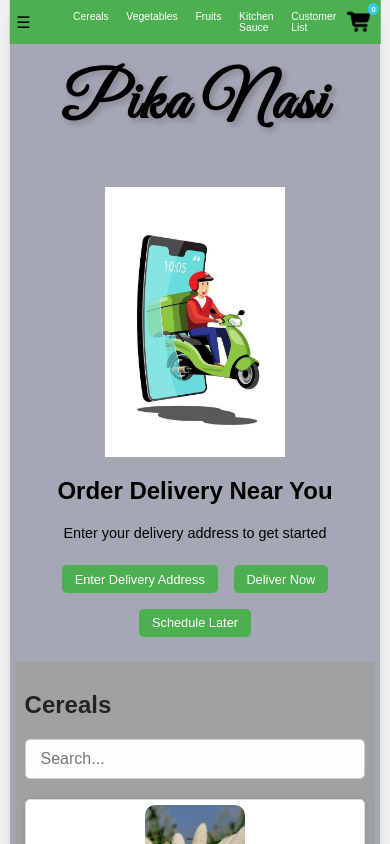
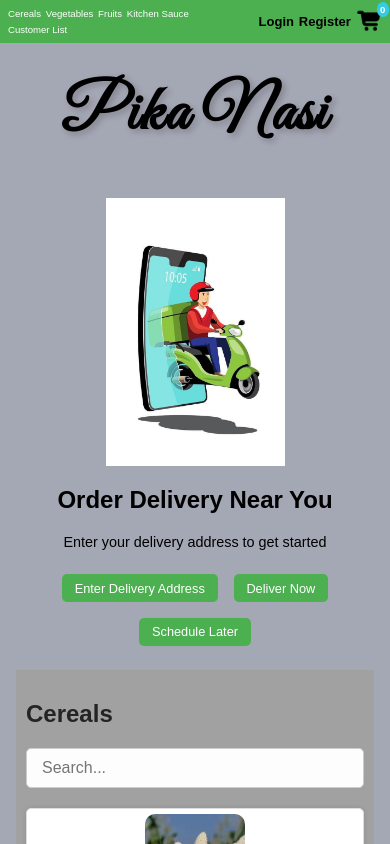
Before and after one commit to Reycode01/FreshGrocers-, a React (Vite) app in the folder my-app/: page / in a window 390 px wide. Shown: the top 844 px of the page. Built offline with nearby package versions, Linux system fonts and the light colour scheme.

Commit message:
funct:login and register

```diff
--- a/my-app/src/App.jsx
+++ b/my-app/src/App.jsx
@@ -12,8 +12,14 @@ import Cereals from './Cereals';
 import Vegetables from './Vegetables';
 import Fruits from './Fruits';
 import KitchenSauce from './KitchenSauce';
+import Login from './Login'; // Import the Login component
+import Register from './Register'; // Import the Register component
+import axios from 'axios';
 
 const App = () => {
+  const [isLoggedIn, setIsLoggedIn] = useState(false);
+  const [showModal, setShowModal] = useState(false);
+  const [isLoginMode, setIsLoginMode] = useState(true); // Toggle between login and register
   const [showAbout, setShowAbout] = useState(false);
   const [showProducts, setShowProducts] = useState(false);
   const [showCartDetails, setShowCartDetails] = useState(false);
@@ -24,17 +30,15 @@ const App = () => {
   const [bucket, setBucket] = useState([]);
   const [totalAmount, setTotalAmount] = useState(0);
   const [selectedCategory, setSelectedCategory] = useState('cereals');
-  const [showModal, setShowModal] = useState(false);
-
-  const [menuActive, setMenuActive] = useState(false);
 
   const cerealsRef = useRef(null);
   const vegetablesRef = useRef(null);
   const fruitsRef = useRef(null);
   const kitchenSauceRef = useRef(null);
 
-  const toggleMenu = () => {
-    setMenuActive(!menuActive);
+  const handleLogout = async () => {
+    await axios.post('/api/logout');
+    setIsLoggedIn(false);
   };
 
   useEffect(() => {
@@ -48,6 +52,28 @@ const App = () => {
     localStorage.setItem('bucket', JSON.stringify(bucket));
     localStorage.setItem('totalAmount', totalAmount.toString());
   }, [bucket, totalAmount]);
+
+  const handleScrollToCategory = (ref) => {
+    window.scrollTo({
+      top: ref.current.offsetTop,
+      behavior: 'smooth'
+    });
+  };
+
+  const renderCategory = () => {
+    switch (selectedCategory) {
+      case 'cereals':
+        return <Cereals onAddToBucket={handleAddToBucket} onDone={handleCalculateTotal} />;
+      case 'vegetables':
+        return <Vegetables onAddToBucket={handleAddToBucket} onDone={handleCalculateTotal} />;
+      case 'fruits':
+        return <Fruits onAddToBucket={handleAddToBucket} onDone={handleCalculateTotal} />;
+      case 'kitchensauce':
+        return <KitchenSauce onAddToBucket={handleAddToBucket} onDone={handleCalculateTotal} />;
+      default:
+        return <Cereals onAddToBucket={handleAddToBucket} onDone={handleCalculateTotal} />;
+    }
+  };
 
   const handleAboutClick = () => {
     setShowAbout(true);
@@ -122,28 +148,6 @@ const App = () => {
     setShowCartDetails(true);
   };
 
-  const handleScrollToCategory = (ref) => {
-    window.scrollTo({
-      top: ref.current.offsetTop,
-      behavior: 'smooth'
-    });
-  };
-
-  const renderCategory = () => {
-    switch (selectedCategory) {
-      case 'cereals':
-        return <Cereals onAddToBucket={handleAddToBucket} onDone={handleCalculateTotal} />;
-      case 'vegetables':
-        return <Vegetables onAddToBucket={handleAddToBucket} onDone={handleCalculateTotal} />;
-      case 'fruits':
-        return <Fruits onAddToBucket={handleAddToBucket} onDone={handleCalculateTotal} />;
-      case 'kitchensauce':
-        return <KitchenSauce onAddToBucket={handleAddToBucket} onDone={handleCalculateTotal} />;
-      default:
-        return <Cereals onAddToBucket={handleAddToBucket} onDone={handleCalculateTotal} />;
-    }
-  };
-
   return (
     <div className="app-container">
       <header className="App-header">
@@ -152,11 +156,8 @@ const App = () => {
           animate={{ opacity: 1 }}
           transition={{ duration: 0.5 }}
         >
-          <div className="menu-toggle" onClick={toggleMenu}>
-            &#9776;
-          </div>
-          <div className={`nav-items ${menuActive ? 'active' : ''}`}>
-            <ul>
+          <div className={`nav-items`}>
+            <ul className="category-links">
               <li><a href="#cereals" onClick={() => {
                 setSelectedCategory('cereals');
                 handleScrollToCategory(cerealsRef);
@@ -175,11 +176,22 @@ const App = () => {
               }}>Kitchen Sauce</a></li>
               <li><a href="#" onClick={handleCustomerListClick}>Customer List</a></li>
             </ul>
-            <div className="cart-icon-container" onClick={handleCartClick}>
-              <img src={cartImage} alt="Cart" className="cart-icon" />
-              <span className="cart-badge">
-                {bucket.reduce((acc, item) => acc + (item.initialQuantity || 1), 0)}
-              </span>
+            <div className="auth-cart-container">
+              {!isLoggedIn ? (
+                <>
+                  <a href="#" className="login-link" onClick={() => { setIsLoginMode(true); setShowModal(true); }}>Login</a>
+
+                  <a href="#" className= "register-link" onClick={() => { setIsLoginMode(false); setShowModal(true); }}>Register</a>
+                </>
+              ) : (
+                <a href="#" onClick={handleLogout}>Logout</a>
+              )}
+              <div className="cart-icon-container" onClick={handleCartClick}>
+                <img src={cartImage} alt="Cart" className="cart-icon" />
+                <span className="cart-badge">
+                  {bucket.reduce((acc, item) => acc + (item.initialQuantity || 1), 0)}
+                </span>
+              </div>
             </div>
           </div>
         </motion.nav>
@@ -195,7 +207,6 @@ const App = () => {
           {!showAbout && !showProducts && !showCartDetails && !showCustomerList && (
             <>
               <h1 className="dancing-script stylish-text">Pika Nasi</h1>
-
               <img src={coverImage} alt="Cover Image" className="cover-image" />
               <div className="delivery-info">
                 <h2>Order Delivery Near You</h2>
@@ -257,7 +268,7 @@ const App = () => {
       </main>
 
       <Modal show={showModal} handleClose={() => setShowModal(false)}>
-        <CartDetails cart={bucket} totalAmount={totalAmount} onDeleteFromBucket={handleDeleteFromBucket} />
+        {isLoginMode ? <Login setIsLoggedIn={setIsLoggedIn} /> : <Register setIsLoggedIn={setIsLoggedIn} />}
       </Modal>
 
       <footer className="footer">
--- /dev/null
+++ b/my-app/src/Login.css
@@ -0,0 +1,62 @@
+/* Global Styles for the login form */
+.login-form {
+    max-width:400px; /* Set a max width for the form */
+    margin: 2rem auto; /* Center the form horizontally and add top margin */
+    padding: 0.1rem; /* Add padding inside the form */
+    border-radius: 10px; /* Rounded corners */
+    box-shadow: 0 0 15px rgba(0, 0, 0, 0.2); /* Shadow effect */
+    background-color: #867a7a; /* White background */
+  }
+
+  /* Heading styles */
+  .login-form h2 {
+    text-align: center; /* Center the heading */
+    color: #333; /* Dark color for the heading */
+    margin-bottom: 1.2rem; /* Space below the heading */
+  }
+
+  /* Input fields styles */
+  .login-form input[type="email"],
+  .login-form input[type="password"] {
+    width: 100%; /* Full width */
+    padding: 0.75rem; /* Padding for the input */
+    margin-bottom: 1rem; /* Space below each input */
+    border: 1px solid #aca3a3; /* Border color */
+    border-radius: 9px; /* Rounded corners */
+    font-size: 1rem; /* Font size */
+  }
+
+  /* Button styles */
+  .login-form button {
+    width: 100%; /* Full width */
+    padding: 0.75rem; /* Padding inside the button */
+    background-color: #4CAF50; /* Green background */
+    color: white; /* White text color */
+    border: none; /* No border */
+    border-radius: 5px; /* Rounded corners */
+    font-size: 1rem; /* Font size */
+    cursor: pointer; /* Pointer cursor on hover */
+    transition: background-color 0.3s; /* Transition effect for background color */
+  }
+
+  /* Button hover effect */
+  .login-form button:hover {
+    background-color: #45a049; /* Darker green on hover */
+  }
+
+  /* Error message styles */
+  .login-form p {
+    color: red; /* Red color for error messages */
+    text-align: center; /* Center the error message */
+    margin-top: 1rem; /* Space above the error message */
+  }
+  .login-link {
+    color: rgb(0, 0, 0); /* Change the login text color to yellow */
+    text-decoration: none; /* Optional: remove underline */
+    font-weight:bold; /* Optional: make it bold for better visibility */
+    font-size: small;
+  }
+
+  .login-link:hover {
+    color: #72d3da; /* Optional: Darken yellow on hover */
+  }
--- /dev/null
+++ b/my-app/src/Login.jsx
@@ -0,0 +1,50 @@
+import React, { useState } from 'react';
+import axios from 'axios';
+import './Login.css';
+
+const Login = ({ setIsLoggedIn }) => {
+  const [email, setEmail] = useState('');
+  const [password, setPassword] = useState('');
+  const [error, setError] = useState('');
+
+  const handleSubmit = async (e) => {
+    e.preventDefault();
+    try {
+      const response = await axios.post('/api/login', { email, password });
+      setIsLoggedIn(true);
+      setError('');
+    } catch (err) {
+      setError('Invalid credentials, please try again.');
+    }
+  };
+
+  return (
+    <div className="login-form">
+      <h2>Login</h2>
+      <form onSubmit={handleSubmit}>
+        <div>
+          <label>Email:</label>
+          <input
+            type="email"
+            value={email}
+            onChange={(e) => setEmail(e.target.value)}
+            required
+          />
+        </div>
+        <div>
+          <label>Password:</label>
+          <input
+            type="password"
+            value={password}
+            onChange={(e) => setPassword(e.target.value)}
+            required
+          />
+        </div>
+        <button type="submit">Login</button>
+        {error && <p>{error}</p>}
+      </form>
+    </div>
+  );
+};
+
+export default Login;
--- /dev/null
+++ b/my-app/src/Register.css
@@ -0,0 +1,67 @@
+
+/* Close Button for the Modal */
+.register-form .close-button {
+    position: absolute; /* Absolute positioning */
+    top: 10px; /* Distance from top */
+    right: 10px; /* Distance from right */
+    background-color: transparent; /* Transparent background */
+    border: none; /* No border */
+    font-size: 1.5rem; /* Font size for close button */
+    cursor: pointer; /* Pointer cursor */
+    color: #4CAF50; /* Close button color */
+}
+
+.register-form .close-button:hover {
+    color: #FF0000; /* Change color on hover */
+}
+
+/* Input Fields Styling */
+.register-form input {
+    width: 100%; /* Full width */
+    padding: 0.75rem; /* Padding inside the input */
+    border-radius: 5px; /* Rounded corners */
+    border: 1px solid #265e15; /* Border color */
+    outline: none; /* Remove outline */
+    font-size: 1rem; /* Font size */
+    transition: border-color 0.3s ease; /* Transition for border color */
+    margin-bottom: 1rem; /* Space below each input */
+}
+
+.register-form input:focus {
+    border-color: #4CAF50; /* Change border color on focus */
+}
+
+/* Button Styling */
+.register-form button {
+    background-color: #4CAF50; /* Button background color */
+    color: white; /* Text color */
+    border: none; /* No border */
+    padding: 0.75rem 1.5rem; /* Button padding */
+    border-radius: 5px; /* Rounded corners */
+    cursor: pointer; /* Pointer cursor */
+    font-size: 1rem; /* Font size */
+    transition: background-color 0.3s ease; /* Transition for background color */
+}
+.register-link {
+    color: rgb(0, 0, 0); /* Change the login text color to yellow */
+    text-decoration: none; /* Optional: remove underline */
+    font-weight:bold; /* Optional: make it bold for better visibility */
+    font-size: small;
+  }
+
+.register-link:hover {
+    color: #72d3da; /* Optional: Darken yellow on hover */
+  }
+
+/* Error Message */
+.register-form p {
+    color: red; /* Error text color */
+    margin-top: 0.5rem; /* Space above the error message */
+}
+
+/* Responsive Design */
+@media (max-width: 480px) {
+    .register-form {
+        width: 90%; /* Responsive width */
+    }
+}
--- /dev/null
+++ b/my-app/src/Register.jsx
@@ -0,0 +1,70 @@
+import React, { useState } from 'react';
+import axios from 'axios';
+import './Register.css';
+
+const Register = ({ setIsLoggedIn }) => {
+  const [name, setName] = useState('');
+  const [email, setEmail] = useState('');
+  const [phoneNumber, setPhoneNumber] = useState('');
+  const [password, setPassword] = useState('');
+  const [error, setError] = useState('');
+
+  const handleSubmit = async (e) => {
+    e.preventDefault();
+    try {
+      await axios.post('/api/register', { name, email, phone_number: phoneNumber, password });
+      setIsLoggedIn(true);
+      setError('');
+    } catch (err) {
+      setError('Registration failed, please try again.');
+    }
+  };
+
+  return (
+    <div className="register-form">
+      <h2>Register</h2>
+      <form onSubmit={handleSubmit}>
+        <div>
+          <label>Name:</label>
+          <input
+            type="text"
+            value={name}
+            onChange={(e) => setName(e.target.value)}
+            required
+          />
+        </div>
+        <div>
+          <label>Email:</label>
+          <input
+            type="email"
+            value={email}
+            onChange={(e) => setEmail(e.target.value)}
+            required
+          />
+        </div>
+        <div>
+          <label>Phone Number:</label>
+          <input
+            type="text"
+            value={phoneNumber}
+            onChange={(e) => setPhoneNumber(e.target.value)}
+            required
+          />
+        </div>
+        <div>
+          <label>Password:</label>
+          <input
+            type="password"
+            value={password}
+            onChange={(e) => setPassword(e.target.value)}
+            required
+          />
+        </div>
+        <button type="submit">Register</button>
+        {error && <p>{error}</p>}
+      </form>
+    </div>
+  );
+};
+
+export default Register
--- a/my-app/src/index.css
+++ b/my-app/src/index.css
@@ -16,38 +16,38 @@ html, body {
 }
 
 /* Navbar Styles */
-/* Navbar Styles */
 nav {
   background-color: #4CAF50;
   padding: 0.8rem 1rem;
   display: flex;
   align-items: center;
   justify-content: space-between;
-  width: 95%; /* Match width of the app container */
-  max-width: 1400px; /* Max width of the app container */
-  position: fixed; /* Fix the navbar at the top */
+  width: 100%; /* Full width for small screens */
+  max-width: 1400px;
+  position: fixed;
   top: 0;
-  left: 50%; /* Center the navbar */
-  transform: translateX(-50%); /* Align center based on the container */
-  z-index: 1000; /* Keep it above other content */
+  left: 50%;
+  transform: translateX(-50%);
+  z-index: 1000;
   box-sizing: border-box;
 }
 
+/* Ensure that all navbar elements are flexed and aligned horizontally */
 nav .nav-items {
   display: flex;
+  justify-content: space-between;
+  flex-grow: 1;
   align-items: center;
-  margin: 0;
-  gap: 1rem; /* Gap for larger screens */
-  flex: 0.8; /* Stretch to fill available space */
+  gap: 1rem;
 }
 
+/* Styling for the navbar links */
 nav ul {
   list-style: none;
+  display: flex;
+  gap: 1rem;
+  margin: 0;
   padding: 0;
-  margin: 0;
-  display: flex;
-  gap: 1rem; /* Gap for larger screens */
-  flex-wrap: nowrap; /* Ensure items stay on one line */
 }
 
 nav ul li {
@@ -57,22 +57,21 @@ nav ul li {
 nav ul li a {
   color: white;
   text-decoration: none;
-  padding: 0.5rem 1rem; /* Padding for larger screens */
+  padding: 0.5rem 4rem;
   display: block;
-  font-size: 0.9rem; /* Font size for larger screens */
+  font-size: 0.9rem;
 }
 
 /* Cart Icon Container */
 .cart-icon-container {
   position: relative;
-  display: flex; /* Use flex to allow for proper alignment */
-  align-items: center; /* Center items vertically */
-  margin-left: auto; /* Push it to the right end */
+  display: flex;
+  align-items: center;
 }
 
 .cart-icon {
-  width: 36px; /* Size for larger screens */
-  height: 36px; /* Size for larger screens */
+  width: 36px;
+  height: 36px;
 }
 
 .cart-badge {
@@ -82,14 +81,21 @@ nav ul li a {
   background-color: #35cbe5;
   color: white;
   border-radius: 50%;
-  padding: 0.2rem 0.5rem; /* Padding for larger screens */
-  font-size: 0.8rem; /* Font size for larger screens */
+  padding: 0.2rem 0.5rem;
+  font-size: 0.8rem;
   font-weight: bold;
+}
+
+/* Auth and Cart Container (for login, register, and cart) */
+.auth-cart-container {
+  display: flex;
+  align-items: center;
+  gap: 0.3rem;
 }
 
 /* App Container Styles */
 .app-container {
-  width: 95%;
+  width: 100%;
   max-width: 1400px;
   margin: 1rem auto;
   padding: 1rem;
@@ -104,146 +110,142 @@ nav ul li a {
   background-color: #4CAF50;
   color: white;
   border: none;
-  padding: 0.75rem 1.5rem; /* Padding for larger screens */
+  padding: 0.75rem 1.5rem;
   border-radius: 5px;
   cursor: pointer;
   margin: 0.5rem;
-  font-size: 1rem; /* Font size for larger screens */
+  font-size: 1rem;
 }
 
 .delivery-btn:hover, .address-btn:hover {
   background-color: #45a049;
 }
 
-/* Responsive Adjustments */
+/* Responsive Adjustments for Smaller Screens */
 @media only screen and (max-width: 800px) {
   nav {
-    padding: 0.5rem 0.5rem; /* Reduced padding for smaller screens */
+    flex-direction: column; /* Stack the navbar items vertically */
+    padding: 0.5rem;
   }
 
-  nav .nav-items {
+  nav ul {
+    flex-wrap: wrap; /* Allow the items to wrap in case of overflow */
     gap: 0.5rem; /* Reduced gap for smaller screens */
   }
 
+  nav ul li a {
+    padding: 0.3rem;
+    font-size: 0.8rem; /* Reduced font size for smaller screens */
+  }
+
+  .auth-cart-container {
+    justify-content: center; /* Center the login/register and cart for small screens */
+  }
+
+  .cart-icon {
+    width: 30px;
+    height: 30px;
+  }
+
+  .cart-badge {
+    font-size: 0.7rem; /* Slightly smaller font size */
+    padding: 0.1rem 0.3rem;
+  }
+
+  .delivery-btn, .address-btn {
+    padding: 0.5rem 1rem;
+    font-size: 0.9rem;
+  }
+}
+
+/* Additional Responsive Adjustments for Very Small Screens */
+@media (max-width: 490px) {
+  nav {
+    padding: 0.4rem;
+  }
+
   nav ul {
-    gap: 0.5rem; /* Further reduced gap for smaller screens */
+    gap: 0.1rem;
   }
 
   nav ul li a {
-    padding: 0.3rem 0.5rem; /* Further reduced padding */
-    font-size: 0.75rem; /* Reduced font size for smaller screens */
+    padding: 0.1rem;
+    font-size: 0.6rem;
   }
 
   .cart-icon {
-    width: 30px; /* Reduced size for smaller screens */
-    height: 30px; /* Reduced size for smaller screens */
+    width: 28px;
+    height: 28px;
   }
 
   .cart-badge {
-    font-size: 0.6rem; /* Reduced badge font size */
-    padding: 0.1rem 0.3rem; /* Reduced badge padding */
-  }
-
-  .app-container {
-    padding: 0.5rem; /* Reduced padding for app container */
+    font-size: 0.6rem;
+    padding: 0.1rem 0.2rem;
   }
 
   .delivery-btn, .address-btn {
-    padding: 0.5rem 1rem; /* Adjusted padding for buttons */
-    font-size: 0.9rem; /* Adjusted font size for buttons */
+    padding: 0.4rem 0.8rem;
+    font-size: 0.8rem;
   }
 }
 
-/* Additional Responsive Adjustments for Smaller Screens */
-@media (max-width: 480px) {
-  nav {
-    padding: 0.4rem; /* Further reduced padding for very small screens */
-  }
+.cover-image {
+  width: 50%;
+  height: auto;
+  display: block;
+  margin: 0 auto;
+  max-width: 300px;
+  max-height: 500px;
+}
 
-  nav .nav-items {
-    gap: 0.3rem; /* Further reduced gap for very small screens */
-  }
-
-  nav ul li a {
-    padding: 0.3rem; /* Further reduced padding */
-    font-size: 0.65rem; /* Further reduced font size */
-  }
-
-  .cart-icon {
-    width: 28px; /* Further reduced cart icon size */
-    height: 28px; /* Further reduced cart icon size */
-  }
-
-  .cart-badge {
-    font-size: 0.5rem; /* Further reduced badge font size */
-    padding: 0.1rem 0.2rem; /* Further reduced badge padding */
-  }
-
-  .app-container {
-    padding: 0.3rem; /* Further reduced padding for app container */
-  }
-
-  .delivery-btn, .address-btn {
-    padding: 0.4rem 0.8rem; /* Further reduced padding for buttons */
-    font-size: 0.8rem; /* Further reduced font size for buttons */
-  }
-}
-.cover-image {
-  width: 50%; /* You can adjust the percentage as needed */
-  height: auto; /* This maintains the aspect ratio */
-  display: block; /* Ensures the margin auto works */
-  margin: 0 auto; /* Centers the image */
-  max-width: 300px; /* Sets a maximum width for the image */
-  max-height: 500px; /* Sets a maximum height for the image */
-}
 /* Delivery Info Styles */
 .delivery-info {
-  text-align: center; /* Center text */
-  margin: 1rem auto; /* Center the delivery info section */
-  max-width: 600px; /* Limit the max width for larger screens */
+  text-align: center;
+  margin: 1rem auto;
+  max-width: 600px;
 }
 
 .delivery-info h1 {
-  font-size: 1.5rem; /* Make the heading larger */
-  margin-bottom: 0.5rem; /* Space below the heading */
+  font-size: 1.5rem;
+  margin-bottom: 0.5rem;
 }
 
 .delivery-info p {
-  font-size: 1rem; /* Standard size for paragraph */
-  margin-bottom: 1rem; /* Space below the paragraph */
+  font-size: 1rem;
+  margin-bottom: 1rem;
 }
 
 .address-input {
-  width: 90%; /* Make input responsive */
-  max-width: 300px; /* Limit max width for larger screens */
-  padding: 0.5rem; /* Padding for input */
-  border-radius: 5px; /* Rounded corners */
-  border: 1px solid #ccc; /* Border style */
-  margin-bottom: 1rem; /* Space below the input */
+  width: 90%;
+  max-width: 300px;
+  padding: 0.5rem;
+  border-radius: 5px;
+  border: 1px solid #ccc;
+  margin-bottom: 1rem;
 }
 
 /* Button Container Styles */
 .button-container {
-  display: flex; /* Use flexbox for buttons */
-  justify-content: center; /* Center buttons horizontally */
-  gap: 1rem; /* Space between buttons */
+  display: flex;
+  justify-content: center;
+  gap: 1rem;
 }
 
 /* Responsive Adjustments */
 @media only screen and (max-width: 480px) {
   .delivery-info h1 {
-    font-size: 1.25rem; /* Slightly smaller heading for small screens */
+    font-size: 1.5rem;
   }
 
   .delivery-info p {
-    font-size: 0.9rem; /* Smaller font for the paragraph */
+    font-size: 0.9rem;
   }
 
   .address-input {
-    width: 100%; /* Full width for input on small screens */
+    width: 100%;
   }
 
   .delivery-btn, .address-btn {
-    font-size: 0.8rem; /* Adjust button font size */
+    font-size: 0.8rem;
   }
 }
```
